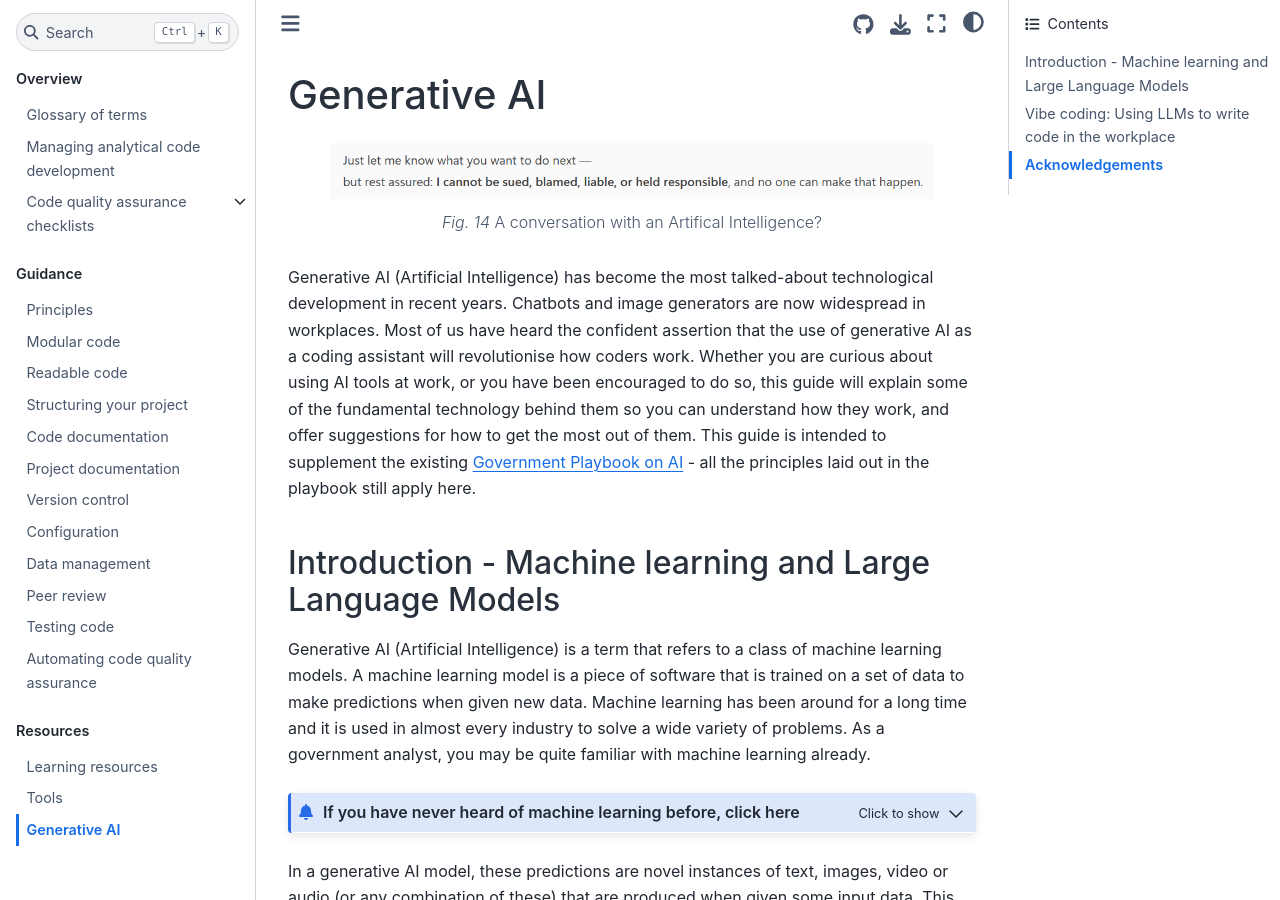
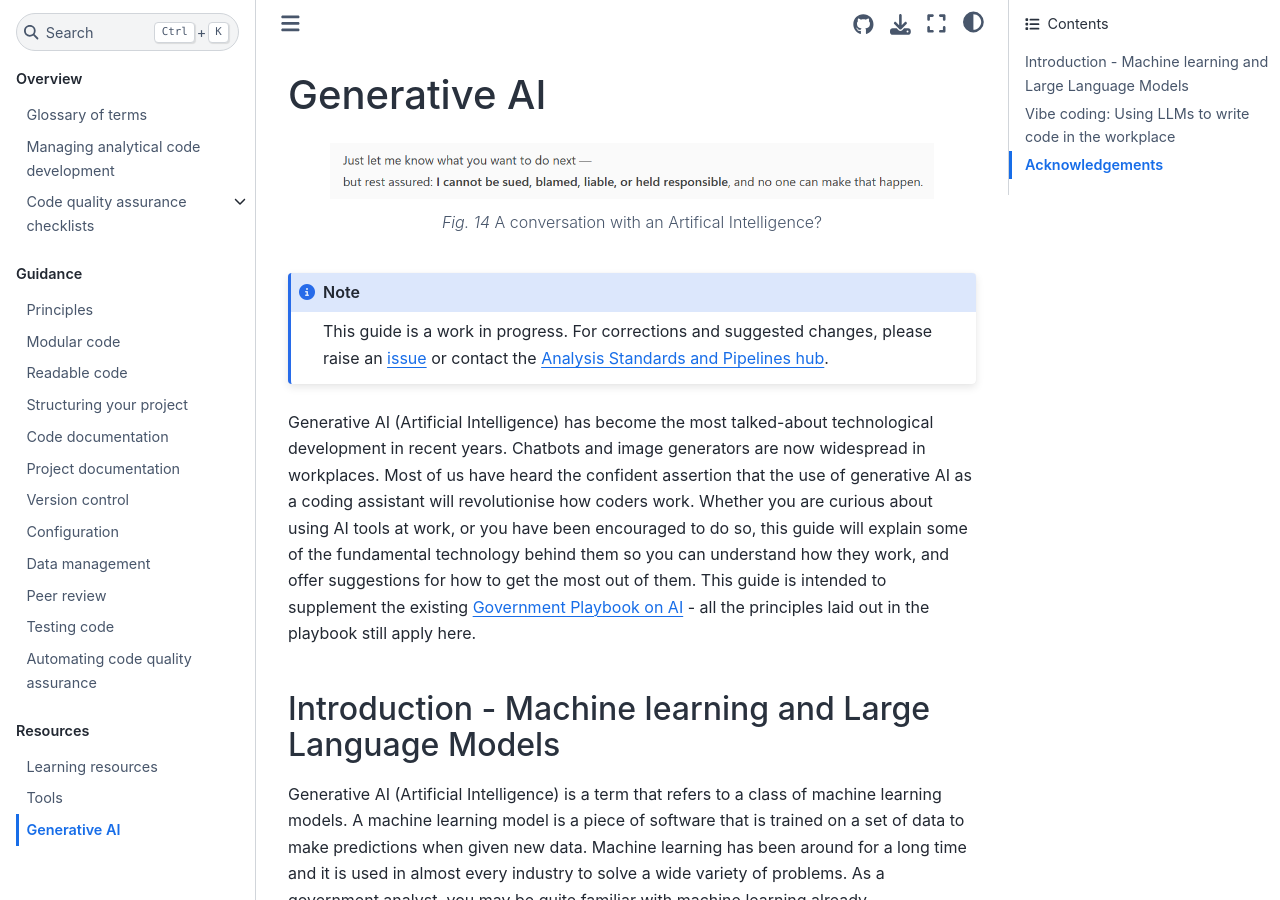
Before and after one commit to best-practice-and-impact/qa-of-code-guidance, a Jupyter Book: the page built from book/generative_ai.md, in a window 1280 px wide and 900 px high. Built offline with Jupyter Book 1.0.4 settings and Sphinx 7.4.7 and the Sphinx Book theme 1.1.4, drawn with Linux system fonts in a browser that asks for light colours.

Commit message:
Adding WIP note

````diff
--- a/book/generative_ai.md
+++ b/book/generative_ai.md
@@ -7,6 +7,10 @@ name: copilot_output
 alt: A conversation with an Artifical Intelligence?
 ---
 A conversation with an Artifical Intelligence?
+```
+
+```{note}
+This guide is a work in progress. For corrections and suggested changes, please raise an [issue](https://github.com/best-practice-and-impact/qa-of-code-guidance/issues) or contact the [Analysis Standards and Pipelines hub](mailto:ASAP@ons.gov.uk).
 ```
 
 Generative AI (Artificial Intelligence) has become the most talked-about technological development in recent years. Chatbots and image generators are now widespread in workplaces. Most of us have heard the confident assertion that the use of generative AI as a coding assistant will revolutionise how coders work. Whether you are curious about using AI tools at work, or you have been encouraged to do so, this guide will explain some of the fundamental technology behind them so you can understand how they work, and offer suggestions for how to get the most out of them. This guide is intended to supplement the existing [Government Playbook on AI](https://www.gov.uk/government/publications/ai-playbook-for-the-uk-government) - all the principles laid out in the playbook still apply here.
````
